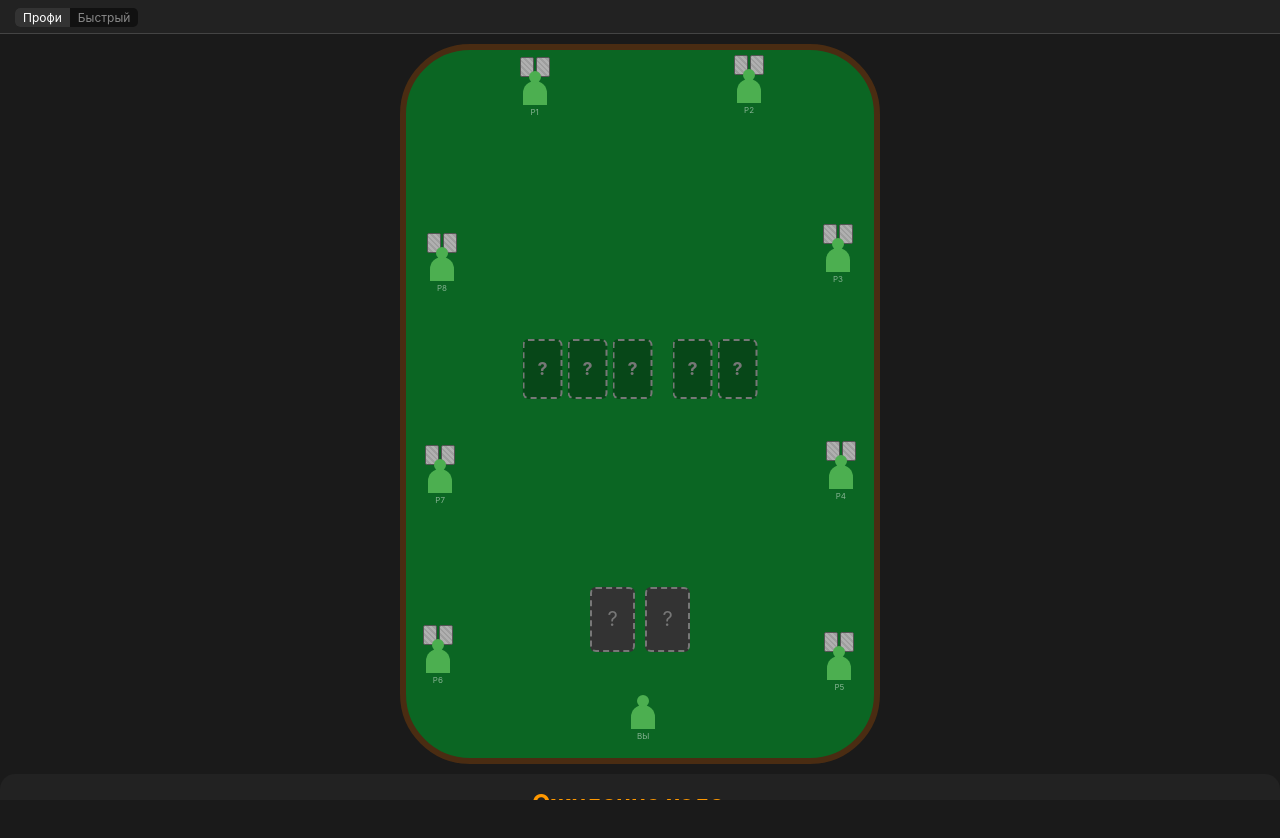
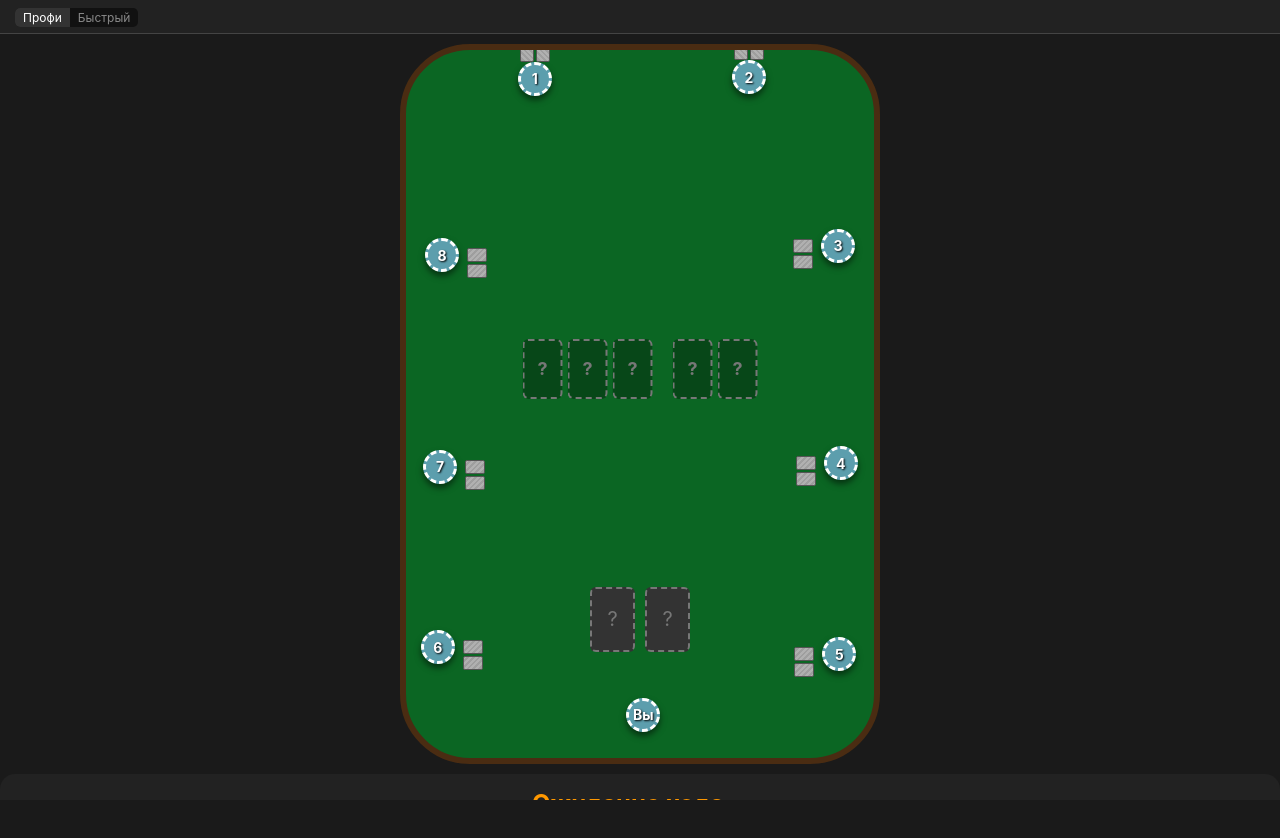
Before and after one commit to ViktorViktor1983/mini-water, a plain HTML site: page index.html in a window 1280 px wide. Shown: the top 838 px of the page. Drawn offline with Linux system fonts and the light colour scheme.

Commit message:
Update index.html

```diff
--- a/index.html
+++ b/index.html
@@ -15,9 +15,9 @@
             --btn-bg: #444444;
             --btn-active: #ff9800;
 
-            /* Цвета статусов */
-            --status-green: #4caf50; /* В игре */
-            --status-red: #d32f2f;   /* Место пустое */
+            /* Цвета жетонов */
+            --chip-blue: #5c9ead; /* Спокойный голубой */
+            --chip-red: #d32f2f;  /* Красный */
         }
         * { box-sizing: border-box; margin: 0; padding: 0; font-family: -apple-system, BlinkMacSystemFont, "Segoe UI", Roboto, Helvetica, Arial, sans-serif; user-select: none; }
         html, body { height: 100%; overflow: hidden; background-color: var(--bg-color); color: white; }
@@ -49,7 +49,7 @@
             overflow: hidden;
         }
 
-        /* Контейнер игрока */
+        /* Контейнер игрока (жетон + карты) */
         .player-seat, .seat-me {
             position: absolute;
             display: flex;
@@ -59,50 +59,45 @@
             z-index: 10;
             transition: all 0.3s;
             cursor: pointer;
+            width: 50px;
+            height: 50px;
         }
 
         /* Руки (мини-карты) */
         .player-cards {
             display: flex;
             gap: 2px;
-            margin-bottom: 2px;
-            height: 22px; /* Высота карт */
+            position: absolute;
+            top: -20px; /* Сдвигаем карты чуть выше жетона */
+            transition: opacity 0.3s;
         }
+        .player-cards.hidden { opacity: 0; }
+
         .mini-card {
             width: 14px;
             height: 20px;
             background-color: #b0b0b0;
             border: 1px solid #555;
             border-radius: 2px;
-            /* Рубашка карты (просто полоски или крестик) */
             background-image: repeating-linear-gradient(45deg, transparent, transparent 2px, rgba(0,0,0,0.1) 2px, rgba(0,0,0,0.1) 4px);
         }
-        .player-cards.hidden { visibility: hidden; }
 
-        /* Силуэт человека */
-        .avatar {
-            width: 24px; height: 24px;
-            background-color: var(--status-green);
-            border-radius: 50% 50% 0 0;
-            position: relative;
+        /* Жетон */
+        .chip {
+            width: 34px;
+            height: 34px;
+            background-color: var(--chip-blue);
+            border-radius: 50%;
+            border: 3px dashed #fff; /* Пунктирный ободок как у фишек */
+            display: flex;
+            align-items: center;
+            justify-content: center;
+            font-size: 14px;
+            font-weight: bold;
+            color: white;
+            text-shadow: 1px 1px 2px black;
+            box-shadow: 0 4px 6px rgba(0,0,0,0.5);
             transition: background-color 0.3s;
-        }
-        .avatar::before {
-            content: '';
-            position: absolute;
-            top: -10px; left: 6px;
-            width: 12px; height: 12px;
-            background-color: var(--status-green);
-            border-radius: 50%;
-            transition: background-color 0.3s;
-        }
-
-        /* Маленькая надпись (полупрозрачная) */
-        .player-name {
-            margin-top: 2px;
-            font-size: 8px;
-            color: rgba(255, 255, 255, 0.5);
-            text-transform: uppercase;
         }
 
         /* Борд */
@@ -179,51 +174,42 @@
             </div>
 
             <!-- Игроки -->
+            <!-- Для поворота карт используем inline-стили для .player-cards -->
             <div class="player-seat" id="p1" style="left: 27.5%; top: 5.2%;">
-                <div class="player-cards"><div class="mini-card"></div><div class="mini-card"></div></div>
-                <div class="avatar"></div>
-                <div class="player-name">P1</div>
+                <div class="player-cards" style="transform: rotate(180deg);"><div class="mini-card"></div><div class="mini-card"></div></div>
+                <div class="chip">1</div>
             </div>
             <div class="player-seat" id="p2" style="left: 73.3%; top: 5.0%;">
-                <div class="player-cards"><div class="mini-card"></div><div class="mini-card"></div></div>
-                <div class="avatar"></div>
-                <div class="player-name">P2</div>
+                <div class="player-cards" style="transform: rotate(180deg);"><div class="mini-card"></div><div class="mini-card"></div></div>
+                <div class="chip">2</div>
             </div>
             <div class="player-seat" id="p3" style="left: 92.3%; top: 28.8%;">
-                <div class="player-cards"><div class="mini-card"></div><div class="mini-card"></div></div>
-                <div class="avatar"></div>
-                <div class="player-name">P3</div>
+                <div class="player-cards" style="transform: rotate(-90deg); position: absolute; left: -25px; top: 15px;"><div class="mini-card"></div><div class="mini-card"></div></div>
+                <div class="chip">3</div>
             </div>
             <div class="player-seat" id="p4" style="left: 92.9%; top: 59.5%;">
-                <div class="player-cards"><div class="mini-card"></div><div class="mini-card"></div></div>
-                <div class="avatar"></div>
-                <div class="player-name">P4</div>
+                <div class="player-cards" style="transform: rotate(-90deg); position: absolute; left: -25px; top: 15px;"><div class="mini-card"></div><div class="mini-card"></div></div>
+                <div class="chip">4</div>
             </div>
             <div class="player-seat" id="p5" style="left: 92.6%; top: 86.5%;">
-                <div class="player-cards"><div class="mini-card"></div><div class="mini-card"></div></div>
-                <div class="avatar"></div>
-                <div class="player-name">P5</div>
+                <div class="player-cards" style="transform: rotate(-90deg); position: absolute; left: -25px; top: 15px;"><div class="mini-card"></div><div class="mini-card"></div></div>
+                <div class="chip">5</div>
             </div>
             <div class="player-seat" id="p6" style="left: 6.8%; top: 85.5%;">
-                <div class="player-cards"><div class="mini-card"></div><div class="mini-card"></div></div>
-                <div class="avatar"></div>
-                <div class="player-name">P6</div>
+                <div class="player-cards" style="transform: rotate(90deg); position: absolute; right: -25px; top: 15px;"><div class="mini-card"></div><div class="mini-card"></div></div>
+                <div class="chip">6</div>
             </div>
             <div class="player-seat" id="p7" style="left: 7.3%; top: 60.0%;">
-                <div class="player-cards"><div class="mini-card"></div><div class="mini-card"></div></div>
-                <div class="avatar"></div>
-                <div class="player-name">P7</div>
+                <div class="player-cards" style="transform: rotate(90deg); position: absolute; right: -25px; top: 15px;"><div class="mini-card"></div><div class="mini-card"></div></div>
+                <div class="chip">7</div>
             </div>
             <div class="player-seat" id="p8" style="left: 7.7%; top: 30.1%;">
-                <div class="player-cards"><div class="mini-card"></div><div class="mini-card"></div></div>
-                <div class="avatar"></div>
-                <div class="player-name">P8</div>
+                <div class="player-cards" style="transform: rotate(90deg); position: absolute; right: -25px; top: 15px;"><div class="mini-card"></div><div class="mini-card"></div></div>
+                <div class="chip">8</div>
             </div>
 
-            <!-- Вы (без карт, так как свои карты внизу) -->
             <div class="seat-me" id="me" style="left: 50.7%; top: 95.0%;">
-                <div class="avatar"></div>
-                <div class="player-name">Вы</div>
+                <div class="chip">Вы</div>
             </div>
 
         </div>
@@ -350,10 +336,9 @@
                 pressTimer = setTimeout(() => {
                     isSeatLongPress = true;
 
-                    // Долгое нажатие: Красный (фолд) и скрываем карты
-                    let avatar = seat.querySelector('.avatar');
-                    avatar.style.backgroundColor = 'var(--status-red)';
-                    avatar.style.setProperty('--status-green', 'var(--status-red)');
+                    // Долгое нажатие: Красный (нет игрока) и убираем карты
+                    let chip = seat.querySelector('.chip');
+                    chip.style.backgroundColor = 'var(--chip-red)';
 
                     let cards = seat.querySelector('.player-cards');
                     if (cards) cards.classList.add('hidden');
@@ -364,10 +349,9 @@
             seat.addEventListener('touchend', () => {
                 clearTimeout(pressTimer);
                 if (!isSeatLongPress) {
-                    // Короткое нажатие: Зеленый (в игре) и показываем карты
-                    let avatar = seat.querySelector('.avatar');
-                    avatar.style.backgroundColor = 'var(--status-green)';
-                    avatar.style.setProperty('--status-green', 'var(--status-green)');
+                    // Короткое нажатие: Голубой (в игре) и показываем карты
+                    let chip = seat.querySelector('.chip');
+                    chip.style.backgroundColor = 'var(--chip-blue)';
 
                     let cards = seat.querySelector('.player-cards');
                     if (cards) cards.classList.remove('hidden');
@@ -378,4 +362,4 @@
         });
     </script>
 </body>
-                    </html>
+                </html>
```
